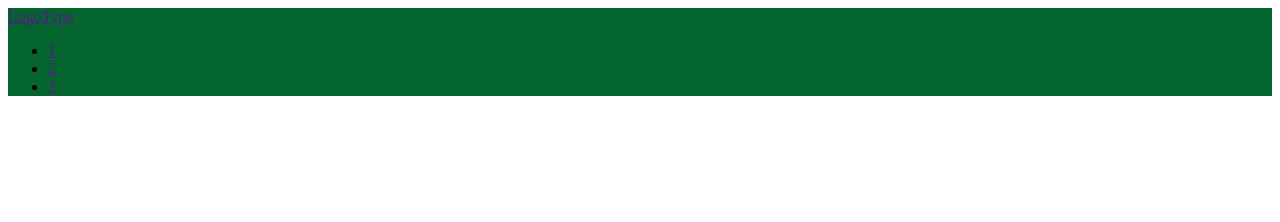
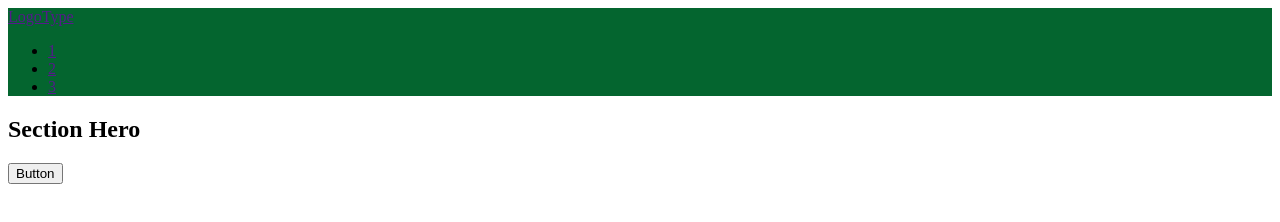
Before and after one commit to SergeyKorobka/test-proj-124-18, a plain HTML site: page index.html in a window 1280 px wide. Drawn offline with Linux system fonts and the light colour scheme.

Commit message:
add hero

```diff
--- a/index.html
+++ b/index.html
@@ -19,5 +19,13 @@
         </ul>
       </nav>
     </header>
+    <main>
+      <section>
+        <div class="container">
+          <h1>Section Hero</h1>
+          <button type="button">Button</button>
+        </div>
+      </section>
+    </main>
   </body>
 </html>
```
